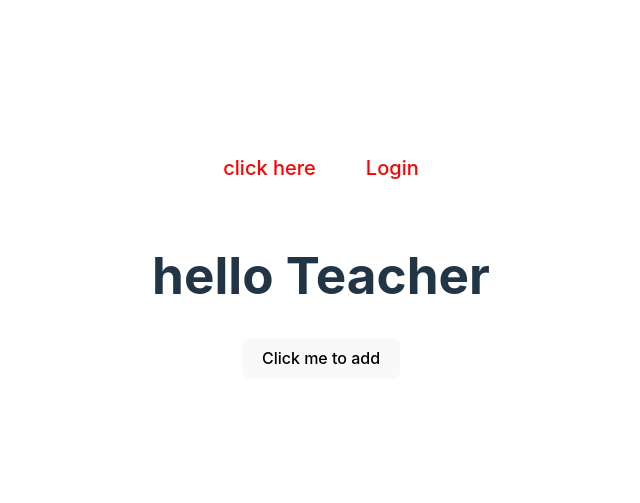
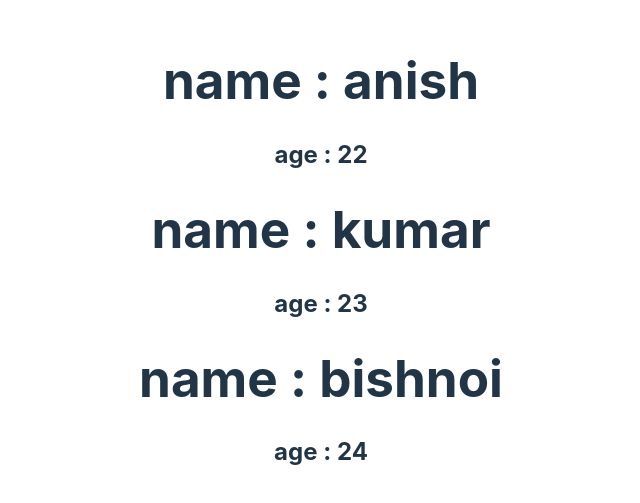
Before and after one commit to anishkumar127/React-a-way-to-get-better, a React (Vite) app: page / in a window 1280 px wide. Shown: the part 149-652 px from the top of the page, without its empty margins (319-959 px from the left). Built offline with nearby package versions, Linux system fonts and the light colour scheme.

Commit message:
parent to child communication

```diff
--- a/src/App.jsx
+++ b/src/App.jsx
@@ -1,29 +1,28 @@
-import { useState } from 'react';
-import reactLogo from './assets/react.svg';
-import './App.css';
-import Button from './components/Button';
-import {Dashboard} from './components/Dashboard';
-import User from './components/User';
-
+import { useState } from "react";
+import reactLogo from "./assets/react.svg";
+import "./App.css";
+import Card from "./components/Card";
 function App() {
-  const style = {
-    color:"red",
-    fontSize :"20px",
-    backgroundColor:"white"
-  }
-  const loginButtonHandler = () =>{
-    console.log("Login");
-  }
-  const logoutButtonHandler = () =>{
-    console.log("Logout");
-  }
+  const userProfile = [
+    {
+      name: "anish",
+      age: 22,
+    },
+    {
+      name: "kumar",
+      age: 23,
+    },
+    {
+      name: "bishnoi",
+      age: 24,
+    },
+  ];
   return (
     <>
-    <Button handler={logoutButtonHandler}  style={style}> <p> click here  </p> </Button>
-    <Button handler={loginButtonHandler} style={style}>Login </Button>
-    <Dashboard/>
-    <User/>
-  </>
+      {userProfile.map(({ name, age },index) => {
+        return <Card key={index} name={name} age={age} />;
+      })}
+    </>
   );
 }
 
--- a/src/components/Button.jsx
+++ /dev/null
@@ -1,5 +0,0 @@
-export default function Button(props) {
-    const { color ,children, style,handler} = props;
-
-    return <button  style={style} onClick={handler}> {children}</button>;
-  }
--- /dev/null
+++ b/src/components/Card.jsx
@@ -0,0 +1,11 @@
+
+const Card = ({name,age}) =>{
+    return(
+        <>
+    <h1>name : {name}</h1>
+    <h2>age : {age}</h2>
+        </>
+    )
+}
+
+export default Card;
--- a/src/components/Dashboard.jsx
+++ /dev/null
@@ -1,36 +0,0 @@
-import React from 'react'
-function StudentDashboard(){
-    return <h1>hello student</h1>
-}
-function TeacherDashboard (){
-    return <h1>hello Teacher</h1>
-}
- function Dashboard() {
-    const loggedInUser  = "teacher";
-    // 1st way
-    // let component =  loggedInUser==="student"?<StudentDashboard/>:<TeacherDashboard/>
-
-    // 2nd way
-    // let component = <TeacherDashboard/>;
-    // if(loggedInUser==="student"){
-    //     component=<StudentDashboard/>
-    // }
-
-    // 4th way using object . and object like a switch case.
-const component = {
-    student:<StudentDashboard/>,
-    teacher:<TeacherDashboard/>
-}
-  return (
-    <div>
-    {/* 1st and 2nd way */}
-    {/* {component} */}
-    {/* third way */}
-    {/* {loggedInUser==="student"?<StudentDashboard/>:<TeacherDashboard/>} */}
-    {/* 4th way */}
-    {component[loggedInUser]}
-
-    </div>
-  )
-}
-export {Dashboard}
--- a/src/components/User.jsx
+++ /dev/null
@@ -1,16 +0,0 @@
-import React, { useState } from 'react'
-
-export default function User() {
-    const [users,setUsers] = useState([]);
-    const addMe = () =>{
-        console.log("adding more students..");
-        setUsers(users=>[...users,"anish"]);
-    }
-
-  return (
-    <div>
-    <button onClick={addMe}>Click me to add</button>
-    {users.map((user,index)=> <h1 key={index}>{index+1} {user}</h1>)}
-    </div>
-  )
-}
```
